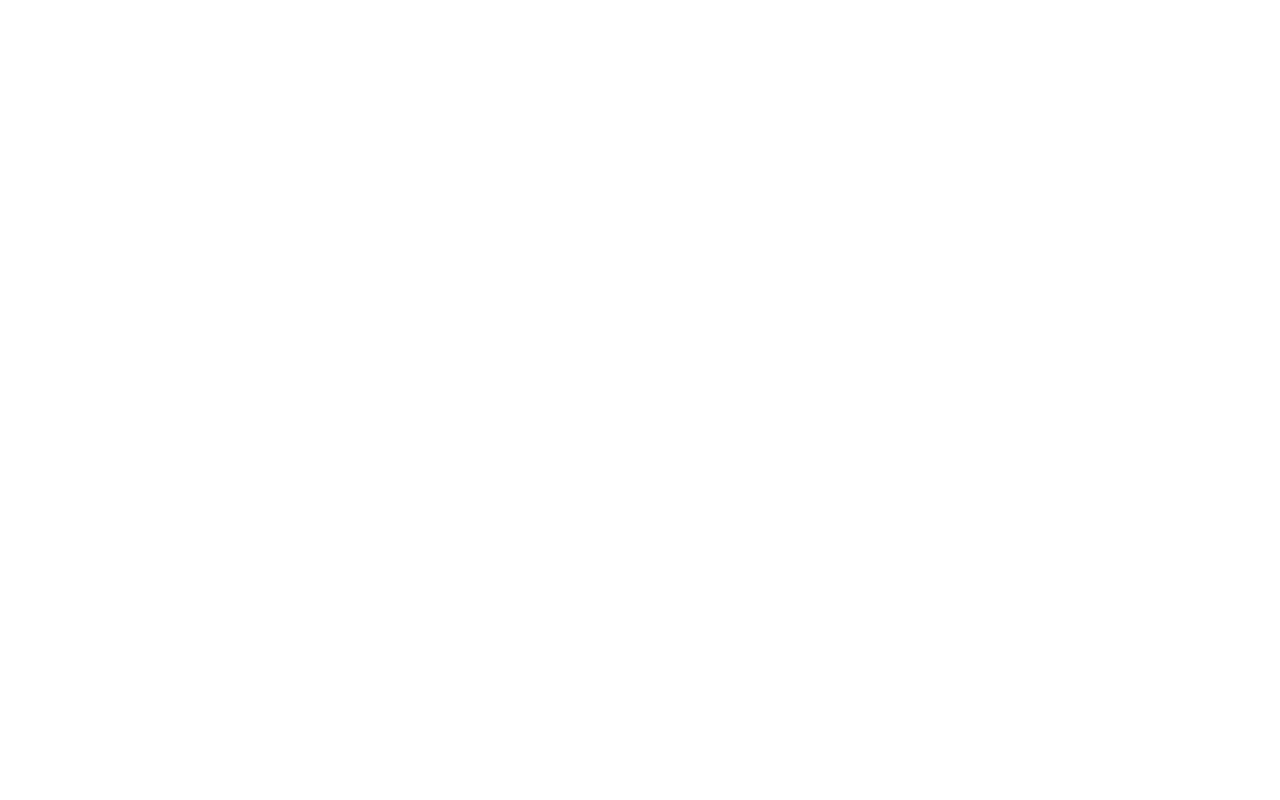
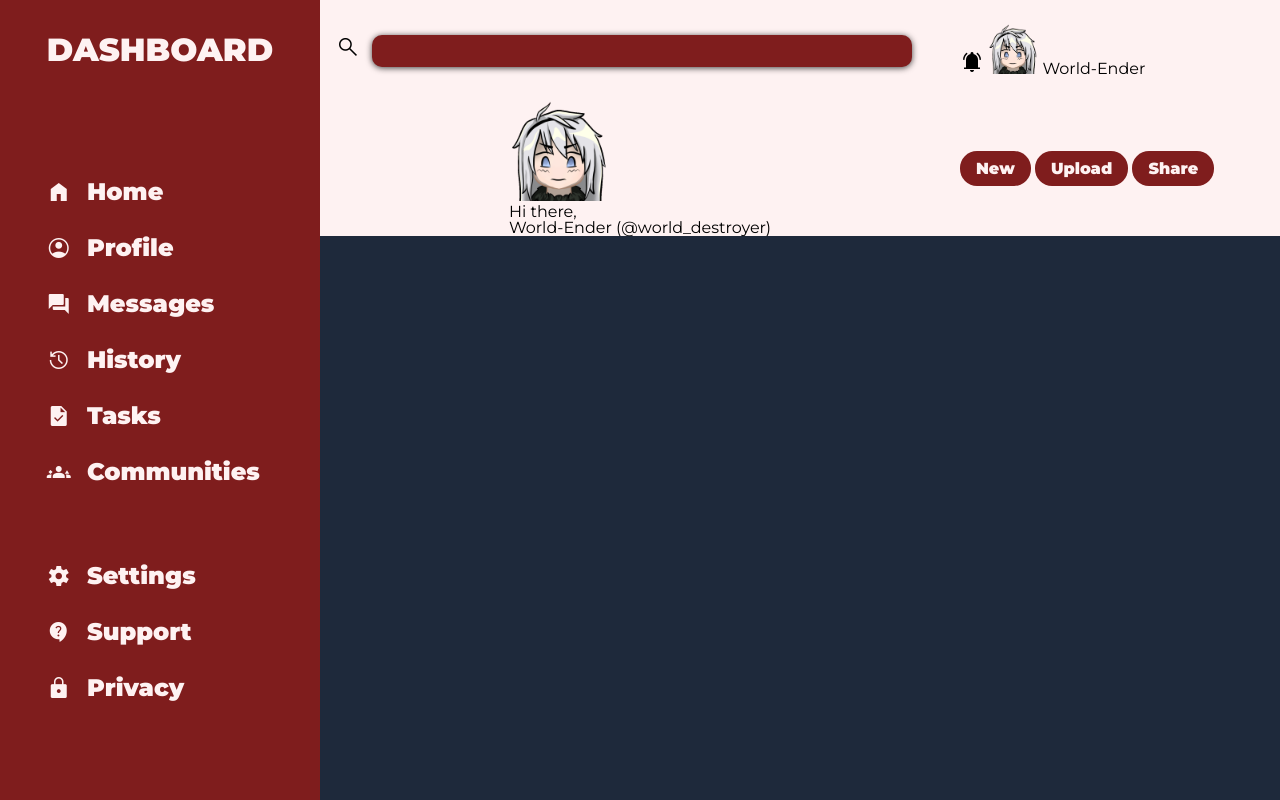
Before and after one commit to smkakitani/odin-admin-dashboard-project, a plain HTML site: page index.html in a window 1280 px wide. Drawn offline with nearby package versions, Linux system fonts and the light colour scheme.

Commit message:
Add basic layout

```diff
--- a/css/style.css
+++ b/css/style.css
@@ -0,0 +1,210 @@
+/* http://meyerweb.com/eric/tools/css/reset/
+   v2.0 | 20110126
+   License: none (public domain)
+*/
+
+html, body, div, span, applet, object, iframe,
+h1, h2, h3, h4, h5, h6, p, blockquote, pre,
+a, abbr, acronym, address, big, cite, code,
+del, dfn, em, img, ins, kbd, q, s, samp,
+small, strike, strong, sub, sup, tt, var,
+b, u, i, center,
+dl, dt, dd, ol, ul, li,
+fieldset, form, label, legend,
+table, caption, tbody, tfoot, thead, tr, th, td,
+article, aside, canvas, details, embed,
+figure, figcaption, footer, header, hgroup,
+menu, nav, output, ruby, section, summary,
+time, mark, audio, video {
+    margin: 0;
+    padding: 0;
+    border: 0;
+    font-size: 100%;
+    font: inherit;
+    vertical-align: baseline;
+}
+/* HTML5 display-role reset for older browsers */
+article, aside, details, figcaption, figure,
+footer, header, hgroup, menu, nav, section {
+	display: block;
+}
+body {
+	line-height: 1;
+}
+ol, ul {
+	list-style: none;
+}
+blockquote, q {
+	quotes: none;
+}
+blockquote:before, blockquote:after,
+q:before, q:after {
+	content: '';
+	content: none;
+}
+table {
+	border-collapse: collapse;
+	border-spacing: 0;
+}
+
+
+:root {
+    --darkest-color: #7f1d1d;
+    --lightest-color: #fef2f2;
+}
+
+
+/* * {
+    outline: 1px solid red;
+} */
+
+/* icons */
+.material-symbols-outlined {
+    font-variation-settings:
+    'FILL' 1,
+    'wght' 400,
+    'GRAD' 0,
+    'opsz' 48
+}
+
+
+
+/* general */
+body {
+    background-color: #1e293b;
+    display: grid;
+    grid-template-columns: minmax(280px, 1fr) 3fr;
+    grid-template-rows: min-content 3fr;
+    font-family: 'Montserrat', sans-serif;
+}
+
+/* sidebar */
+#dashboard {
+    background-color: var(--darkest-color);
+    color: var(--lightest-color);
+    height: 100vh;
+    font-family: 'Montserrat', sans-serif;
+    font-size: 1rem;
+
+    grid-column: 1;
+    grid-row: 1 / 3;
+    display: grid;
+    grid-template-rows: 100px ;
+    grid-auto-rows: min-content;
+    justify-content: space-around;
+    justify-items: start;
+    align-items: start;
+    gap: 5rem;
+}
+
+h1 {
+    font-weight: 900;
+    font-size: 2rem;
+    text-transform: uppercase;
+    place-self: center;
+}
+
+#dashboard ul {
+    font-size: 1.5rem;
+    font-weight: 600;
+
+    display: flex;
+    flex-direction: column;
+    gap: 2rem;
+}
+
+#dashboard ul li span {
+    margin-right: 1rem;
+}
+
+#dashboard ul li {
+    display: flex;
+    gap: 0.5rem;
+}
+
+#dashboard a {
+    display: flex;
+}
+
+#dashboard ul a:link, a:visited, a:hover, a:active {
+    text-decoration: none;
+    color: var(--lightest-color);
+}
+
+
+
+/* nav */
+nav {
+    background-color: var(--lightest-color);
+    grid-column: 2;
+    color: black;
+
+    display: grid;
+    /* grid-template-columns: repeat(auto-fit, minmax(400px, 1fr)); */
+    grid-template-columns: 2fr 1fr;
+    grid-template-rows: 1.5fr 2fr;
+    grid-auto-flow: column;
+    align-items: center;
+    /* justify-items: center; */
+}
+
+input[type="search"] {
+    background-color: var(--darkest-color);
+    font-family: inherit;
+    font-size: 1rem;
+    width: 100%;
+    height: 2em;
+
+    border: none;
+    border-radius: 10px;
+    padding: 0.3em 0.75em;
+    transition: 180ms box-shadow ease-in-out;
+    box-shadow: 0 1px 6px 0 rgba(0, 0, 0, 0.74)
+}
+
+input:focus {
+    border: none;
+    outline: none;
+}
+
+#container-search {
+    grid-column: 1;
+    width: 90%;
+    margin: 1em;
+}
+
+#container-search form {
+    display: flex;
+    gap: 0.75em;
+}
+
+#container-user > img {
+    height: 50px;
+}
+
+#container-user span {
+    color: black;
+}
+
+#container-greeting {
+    grid-column: 1;
+    grid-row: 2;
+    justify-self: center;
+}
+
+#container-greeting > img {
+    height: 100px;
+
+}
+
+#container-button button {
+    background-color: var(--darkest-color);
+    color: var(--lightest-color);
+    font-family: inherit;
+    font-size: 1rem;
+    font-weight: 700;
+
+    border: none;
+    border-radius: 17px;
+    padding: 0.5rem 1rem;
+}
--- a/index.html
+++ b/index.html
@@ -4,9 +4,89 @@
     <meta charset="UTF-8">
     <meta http-equiv="X-UA-Compatible" content="IE=edge">
     <meta name="viewport" content="width=device-width, initial-scale=1.0">
+    <link rel="stylesheet" href="./css/style.css">
+    <link rel="stylesheet" href="https://fonts.googleapis.com/css2?family=Material+Symbols+Outlined:opsz,wght,FILL,GRAD@20..48,100..700,0..1,-50..200" />
+
+    <link rel="preconnect" href="https://fonts.googleapis.com">
+    <link rel="preconnect" href="https://fonts.gstatic.com" crossorigin>
+    <link href="https://fonts.googleapis.com/css2?family=Montserrat:wght@400;900&display=swap" rel="stylesheet">
+
+
     <title>Admin Dashboard</title>
 </head>
 <body>
+    <nav>
+        <div id="container-search">
+            <form action="#">
+                <label for="search-bar"><span class="material-symbols-outlined">
+                    search
+                    </span>
+                </label>
+                <input type="search" id="search-bar" name="search">
+            </form>
+        </div>
+        <div id="container-user">
+            <a href="#"><span class="material-symbols-outlined">
+                notifications_active
+                </span></a>
+            <img src="./images/nier_shy_antest.gif" alt="Shy Nier">
+            <span id="user-name">World-Ender</span>
+        </div>
+        <div id="container-greeting">
+            <img src="./images/nier_shy_antest.gif" alt="Shy Nier">
+            <p>Hi there,<br>World-Ender (@world_destroyer)</p>
+        </div>
 
+        <div id="container-button">
+            <button type="button">New</button>
+            <button type="button">Upload</button>
+            <button type="button">Share</button>
+        </div>
+    </nav>
+    <section id="dashboard">
+        <h1>Dashboard</h1>
+        <ul>
+            <li><a href="#"><span class="material-symbols-outlined">
+                home
+                </span>Home</a></li>
+            <li><a href="#"><span class="material-symbols-outlined">
+                account_circle
+                </span>Profile</a></li>
+            <li><a href="#"><span class="material-symbols-outlined">
+                forum
+                </span>Messages</a></li>
+            <li><a href="#"><span class="material-symbols-outlined">
+                history
+                </span>History</a></li>
+            <li><a href="#"><span class="material-symbols-outlined">
+                task
+                </span>Tasks</a></li>
+            <li><a href="#"><span class="material-symbols-outlined">
+                groups_3
+                </span>Communities</a></li>
+        </ul>
+        <ul>
+            <li><a href="#"><span class="material-symbols-outlined">
+                settings
+                </span>Settings</a></li>
+            <li><a href="#"><span class="material-symbols-outlined">
+                contact_support
+                </span>Support</a></li>
+            <li><a href=""><span class="material-symbols-outlined">
+                lock
+                </span>Privacy</a></li>
+        </ul>
+    </section>
+    <main>
+        <div id="project">
+
+        </div>
+        <div id="announcement">
+
+        </div>
+        <div id="trend">
+
+        </div>
+    </main>
 </body>
 </html>
```
